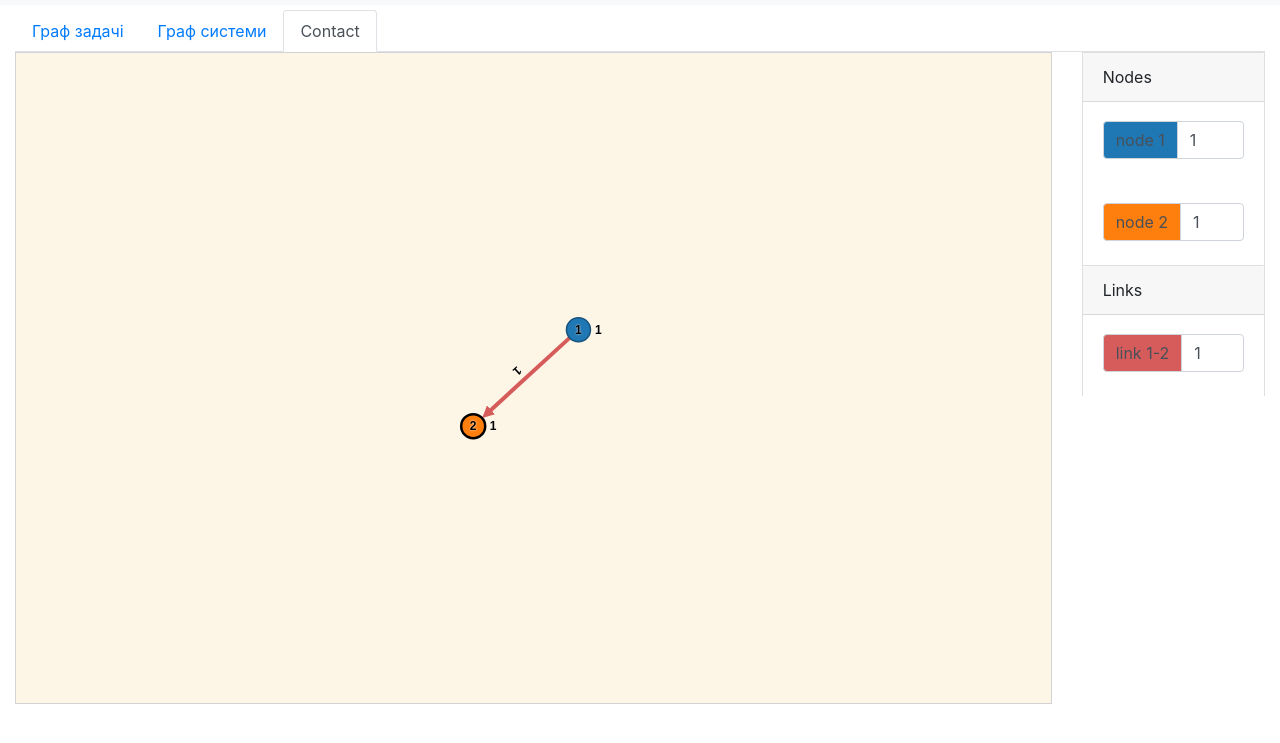
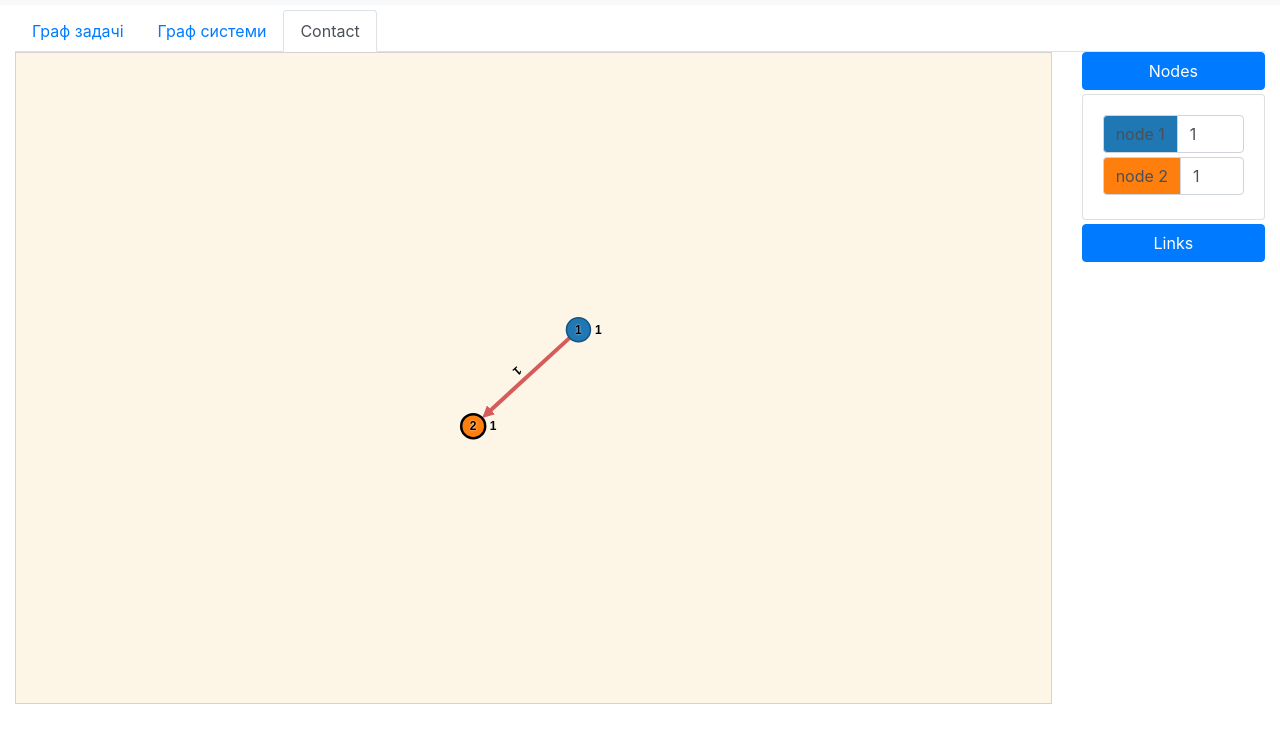
Before and after one commit to Drastic/pskz, a plain HTML site: page index.html in a window 1280 px wide. Shown: the part 51-794 px from the top of the page. Drawn offline with Linux system fonts and the light colour scheme.

Commit message:
Add files via upload

```diff
--- a/index.html
+++ b/index.html
@@ -85,7 +85,7 @@
         </div>
         <div class="col-sm-2">
           <div>
-            <div class="input-group mb-3" id="setsArea">
+            <div id="setsArea">
               <input type="text" class="form-control" placeholder="1" aria-label="weight" aria-describedby="node-label1">
             </div>
           </div>
--- a/script.js
+++ b/script.js
@@ -391,10 +391,16 @@ function keyup() {
 function settings() {
   let sets = d3.select('#setsArea');
   sets.html('');
-  let setsacc = sets.append('div').attr('class','accordion').append('div').attr('class','card');
-  setsacc.append('div').attr('class', 'card-header').text('Nodes');
+  sets.append('button')
+    .attr('class', 'btn btn-primary btn-block mb-1')
+    .attr('data-toggle', 'collapse')
+    .attr('data-target', '#nodes-list')
+    .text('Nodes');
+  sets.append('div')
+    .attr('class', 'card card-body collapse show mb-1')
+    .attr('id','nodes-list');
   for (let n in nodes) {
-    let setsnodes = setsacc.append('div').attr('class', 'card-body').append('div').attr('class', 'input-group mb-1');
+    let setsnodes = sets.select('#nodes-list').append('div').attr('class', 'input-group mb-1');
     setsnodes.append('div')
       .attr('class', 'input-group-prepend')
       .append('span').attr('class', 'input-group-text')
@@ -411,10 +417,16 @@ function settings() {
         svg.selectAll('text.node-weight').text(function (d) { return d.weight; } );
       });
   }
-  setsacc = sets.append('div').attr('class','accordion').append('div').attr('class','card');
-  setsacc.append('div').attr('class', 'card-header').text('Links');
+  sets.append('button')
+    .attr('class', 'btn btn-primary btn-block mb-1')
+    .attr('data-toggle', 'collapse')
+    .attr('data-target', '#links-list')
+    .text('Links');
+  sets.append('div')
+    .attr('class', 'card card-body collapse mb-1')
+    .attr('id','links-list');
   for (let l in links) {
-    let setslinks = setsacc.append('div').attr('class', 'card-body').append('div').attr('class', 'input-group mb-1 link' + links[l].id);
+    let setslinks = sets.select('#links-list').append('div').attr('class', 'input-group mb-1 link' + links[l].id);
     setslinks.append('div')
       .attr('class', 'input-group-prepend')
       .append('span').attr('class', 'input-group-text')
```
